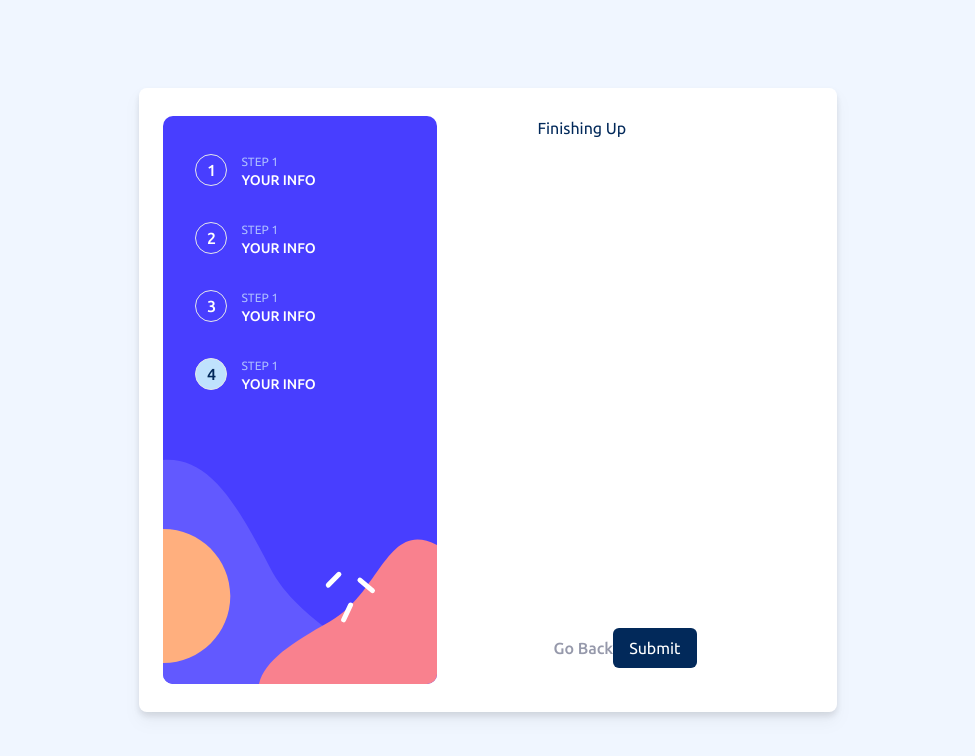
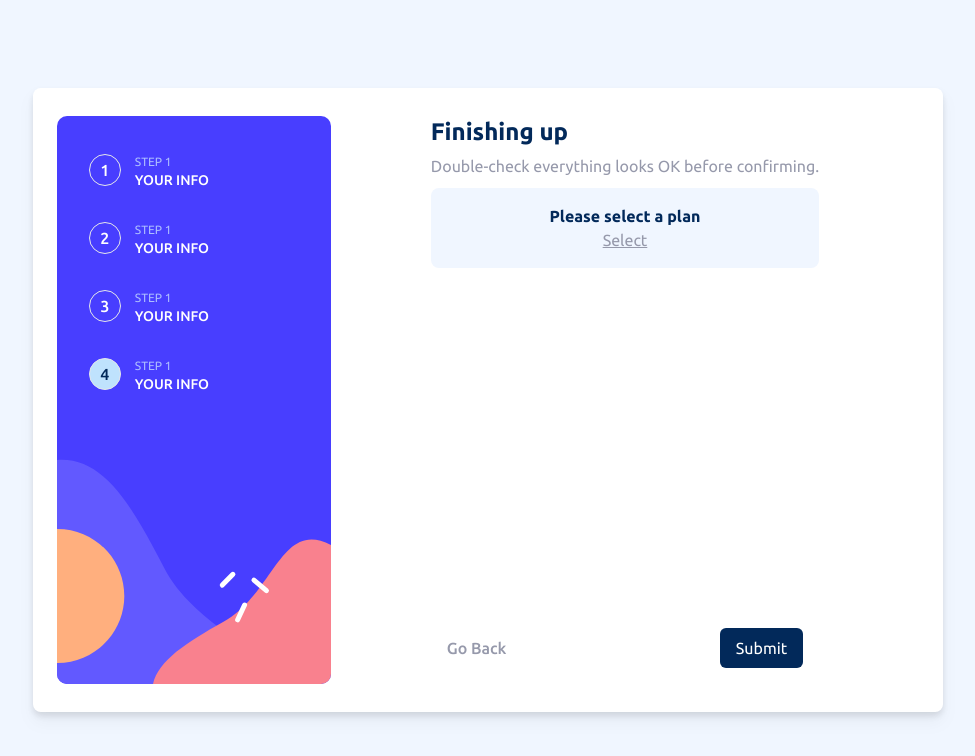
Before and after one commit to Jahan-Shah/multi-step-form, a Vue app: page /finishing-up in a window 1280 px wide. Shown: the top 756 px of the page, without its empty margins (152-1127 px from the left). Built offline with nearby package versions, Linux system fonts and the light colour scheme.

Commit message:
last step almost done

```diff
--- a/src/components/FinishingUp.vue
+++ b/src/components/FinishingUp.vue
@@ -1,3 +1,54 @@
+<script setup>
+import { useStore } from "../store";
+const store = useStore();
+</script>
+
 <template>
-  <div class="max-sm:base__card input__flex">Finishing Up</div>
+  <div class="max-sm:base__card input__flex">
+    <div class="flex flex-col gap-1.5">
+      <h2 class="text-2xl font-bold">Finishing up</h2>
+      <p>Double-check everything looks OK before confirming.</p>
+    </div>
+    <div
+      :class="{ 'flex flex-col items-center text-center': !store.plan }"
+      class="rounded-lg bg-secondary-300 p-4"
+    >
+      <div class="flex justify-between">
+        <div>
+          <h3 class="text-md font-semibold">
+            {{
+              !store.plan
+                ? "Please select a plan"
+                : `${store.plan} (${store.duration})`
+            }}
+          </h3>
+          <RouterLink class="text-secondary-500 underline" to="/plan">{{
+            !store.plan ? "Select" : "Change"
+          }}</RouterLink>
+        </div>
+        <p v-if="store.plan" class="font-bold text-primary-400">
+          ${{ store.planPrice }}/{{
+            store.duration === "Monthly" ? "mo" : "yr"
+          }}
+        </p>
+      </div>
+      <hr class="my-4" v-if="store.addOns.length > 0" />
+      <div class="flex flex-col gap-4">
+        <div class="flex justify-between" v-for="addOn in store.addOns">
+          <p>{{ addOn.title }}</p>
+          <p class="text-primary-400">
+            +${{ addOn.price }}/{{ store.duration === "Monthly" ? "mo" : "yr" }}
+          </p>
+        </div>
+      </div>
+    </div>
+    <div v-if="store.planPrice !== undefined" class="flex justify-between p-4">
+      <p>Total (per {{ store.duration === "Monthly" ? "month" : "year" }})</p>
+      <p class="text-lg font-bold text-primary-300">
+        ${{ store.planPrice + store.addOnPrice }}/{{
+          store.duration === "Monthly" ? "mo" : "yr"
+        }}
+      </p>
+    </div>
+  </div>
 </template>
```
